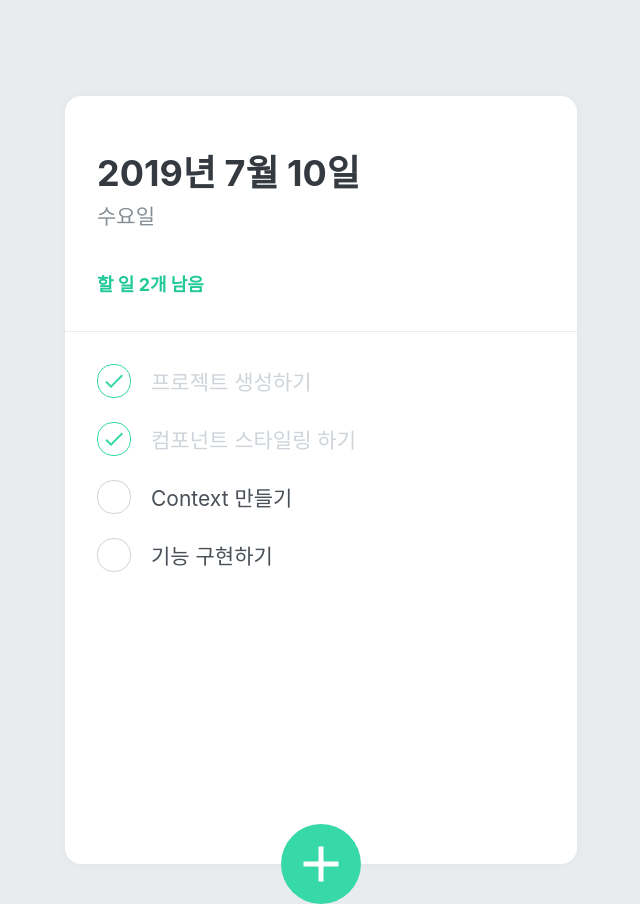
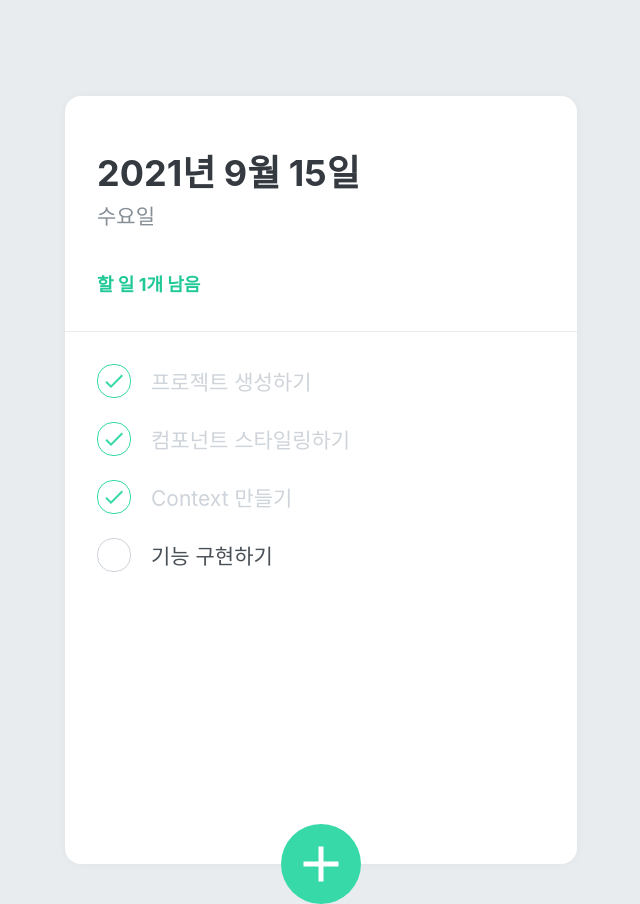
Before and after one commit to clean-teach/first-react-project, a React (Create React App) app: page / in a window 1280 px wide. Shown: the whole page, without its empty margins (319-959 px from the left). Built offline with nearby package versions, Linux system fonts and the light colour scheme.

Commit message:
todo list finish

```diff
--- /dev/null
+++ b/src/TodoContext.js
@@ -0,0 +1,79 @@
+import React, { createContext, useContext, useReducer, useRef } from 'react';
+
+const initialTodos = [
+    {
+        id: 1,
+        text: '프로젝트 생성하기',
+        done: true
+    },
+    {
+        id: 2,
+        text: '컴포넌트 스타일링하기',
+        done: true
+    },
+    {
+        id: 3,
+        text: 'Context 만들기',
+        done: true
+    },
+    {
+        id: 4,
+        text: '기능 구현하기',
+        done: false
+    }
+];
+
+function todoReducer(state, action) {
+    switch (action.type) {
+        case 'CREATE':
+            return state.concat(action.todo);
+        case 'TOGGLE':
+            return state.map(todo =>
+                todo.id === action.id ? {...todo, done: !todo.done} : todo
+            );
+        case 'REMOVE':
+            return state.filter(todo => todo.id !== action.id);
+        default:
+            throw new Error(`Unhandled action type: ${action.type}`);
+    }
+}
+
+const TodoStateContext = createContext();
+const TodoDispatchContext = createContext();
+const TodoNextIdContext = createContext();
+
+export function TodoProvider({children}){
+    const [state, dispatch] = useReducer(todoReducer, initialTodos);
+    const nextId = useRef(5);
+    return (
+        <TodoStateContext.Provider value={state}>
+            <TodoDispatchContext.Provider value={dispatch}>
+                <TodoNextIdContext.Provider value={nextId}>
+                    {children}
+                </TodoNextIdContext.Provider>
+            </TodoDispatchContext.Provider>
+        </TodoStateContext.Provider>
+    );
+};
+
+export function useTodoState() {
+    const context = useContext(TodoStateContext);
+    if(!context) {
+        throw new Error('Cannot find TodoProvider');
+    }
+    return context;
+}
+export function useTodoDispatch() {
+    const context = useContext(TodoDispatchContext);
+    if(!context) {
+        throw new Error('Cannot find TodoProvider');
+    }
+    return context;
+}
+export function useTodoNextId() {
+    const context = useContext(TodoNextIdContext);
+    if(!context) {
+        throw new Error('Cannot find TodoProvider');
+    }
+    return context;
+}
--- a/src/components/todoList/TodoCreate.js
+++ b/src/components/todoList/TodoCreate.js
@@ -1,6 +1,7 @@
 import React, { useState } from 'react';
 import { MdAdd } from 'react-icons/md';
 import styled, { css } from 'styled-components';
+import { useTodoDispatch, useTodoNextId } from '../../TodoContext';
 
 const CircleButton = styled.button`
     background-color: #38d9a9;
@@ -62,13 +63,33 @@
 
 function TodoCreate() {
     const [open, setOpen] = useState(false);
+    const [value, setValue] = useState('');
+
+    const dispatch = useTodoDispatch();
+    const nextId = useTodoNextId();
+
     const onToggle = () => setOpen(!open);
+    const onChange = e => setValue(e.target.value);
+    const onSubmit = e => {
+        e.preventDefault();
+        dispatch({
+            type: 'CREATE',
+            todo: {
+                id: nextId.current,
+                text: value,
+                done: false
+            }
+        });
+        setValue('');
+        setOpen(false);
+        nextId.current += 1;
+    };
     return (
     <>
         {open && (
             <InsertFormPositioner>
-                <InsertForm>
-                    <Input autoFocus placeholder="할 일을 입력 후, Enter 를 누르세요" />
+                <InsertForm onSubmit={onSubmit}>
+                    <Input autoFocus placeholder="할 일을 입력 후, Enter 를 누르세요" onChange={onChange} value={value} />
                 </InsertForm>
             </InsertFormPositioner>
         )}
--- a/src/components/todoList/TodoHead.tsx
+++ b/src/components/todoList/TodoHead.js
@@ -1,5 +1,6 @@
 import React from 'react';
 import styled from 'styled-components';
+import { useTodoState } from '../../TodoContext';
 
 const TodoHeadBlock = styled.div`
     padding: 48px 32px 35px;
@@ -23,11 +24,23 @@
 `;
 
 function TodoHead() {
+    const todos = useTodoState();
+    const undoneTasks = todos.filter(todo => !todo.done);
+
+    const today = new Date();
+    const dateString = today.toLocaleDateString('ko-KR', {
+        year: 'numeric',
+        month: 'long',
+        day: 'numeric'
+    });
+    const dayName = today.toLocaleDateString('ko-KR', {
+        weekday: 'long'
+    });
     return (
         <TodoHeadBlock>
-            <h1>2019년 7월 10일</h1>
-            <div className="day">수요일</div>
-            <div className="tasks-left">할 일 2개 남음</div>
+            <h1>{dateString}</h1>
+            <div className="day">{dayName}</div>
+            <div className="tasks-left">할 일 {undoneTasks.length}개 남음</div>
         </TodoHeadBlock>
     );
 }
--- a/src/components/todoList/TodoItem.js
+++ b/src/components/todoList/TodoItem.js
@@ -1,6 +1,7 @@
 import React from 'react';
 import styled, { css } from 'styled-components';
 import {MdDone, MdDelete} from 'react-icons/md'
+import { useTodoDispatch } from '../../TodoContext';
 
 // type TodoItemProps = {
 //     id: string;
@@ -60,16 +61,19 @@
         `}
 `;
 
-function TodoItem({done, text}) {
+function TodoItem({id, done, text}) {
+    const dispatch = useTodoDispatch();
+    const onToggle = () => dispatch({type: 'TOGGLE', id});
+    const onRemove = () => dispatch({type: 'REMOVE', id});
     return (
         <TodoItemBlock>
-            <CheckCicle done={done}>{done && <MdDone />}</CheckCicle>
+            <CheckCicle done={done} onClick={onToggle}>{done && <MdDone />}</CheckCicle>
             <Text done={done}>{text}</Text>
-            <Remove>
+            <Remove onClick={onRemove}>
                 <MdDelete />
             </Remove>
         </TodoItemBlock>
     );
 }
 
-export default TodoItem;
+export default React.memo(TodoItem);
--- a/src/components/todoList/TodoList.tsx
+++ b/src/components/todoList/TodoList.js
@@ -1,5 +1,6 @@
 import React from 'react';
 import styled from 'styled-components';
+import { useTodoState } from '../../TodoContext.js';
 import TodoItem from './TodoItem.js';
 
 const TodoListBlock = styled.div`
@@ -9,12 +10,12 @@
 `;
 
 function TodoList() {
+    const todos = useTodoState();
     return (
         <TodoListBlock>
-            <TodoItem text='프로젝트 생성하기' done={true} />
-            <TodoItem text='컴포넌트 스타일링 하기' done={true} />
-            <TodoItem text='Context 만들기' done={false} />
-            <TodoItem text='기능 구현하기' done={false} />
+            {todos.map(todo => (
+                <TodoItem key={todo.id} id={todo.id} text={todo.text} done={todo.done} />
+            ))}
         </TodoListBlock>
     );
 }
```
Also changed, not shown: src/components/todoList/TodoListPractise.tsx (+5 -4 lines).
